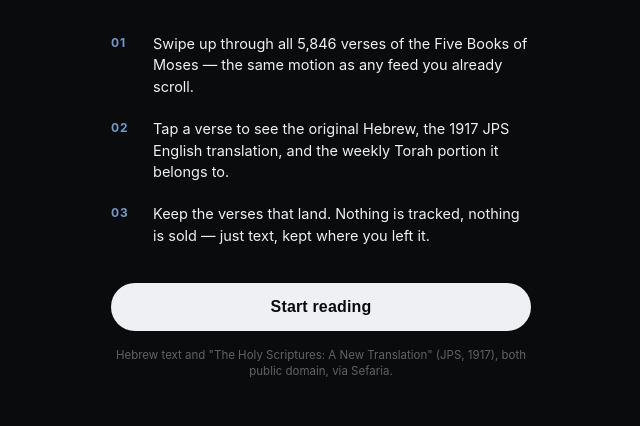
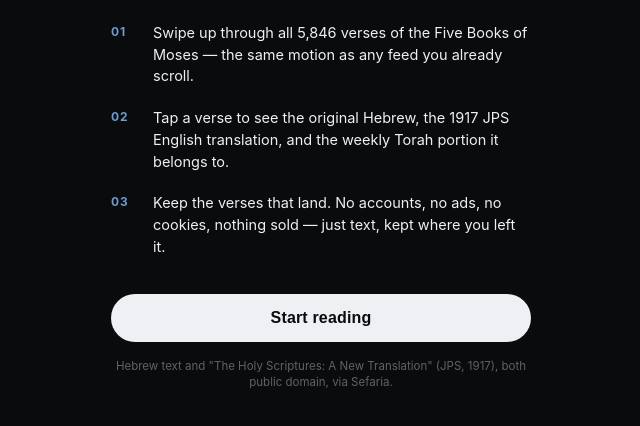
Before and after one commit to caelum0x/pasuk, a plain HTML site: page public/index.html in a window 1280 px wide. Shown: the part 262-688 px from the top of the page, without its empty margins (319-959 px from the left). Drawn offline with Linux system fonts and the light colour scheme.

Commit message:
fix: correct false "nothing is tracked" onboarding claim
Pass 8 wired real Railyard Insights page-view analytics into index.html,
but the onboarding copy still promised "Nothing is tracked" — a direct
contradiction between marketing text and actual live behavior. Reworded
to an accurate claim (no accounts, no ads, no cookies, nothing sold)
that stays true given the cookieless analytics that now run.

Co-Authored-By: Claude Sonnet 5 <noreply@anthropic.com>

```diff
--- a/public/index.html
+++ b/public/index.html
@@ -41,7 +41,7 @@
       </div>
       <div class="onb-point">
         <span class="onb-num">03</span>
-        <p>Keep the verses that land. Nothing is tracked, nothing is sold — just text, kept where you left it.</p>
+        <p>Keep the verses that land. No accounts, no ads, no cookies, nothing sold — just text, kept where you left it.</p>
       </div>
     </div>
 
```
